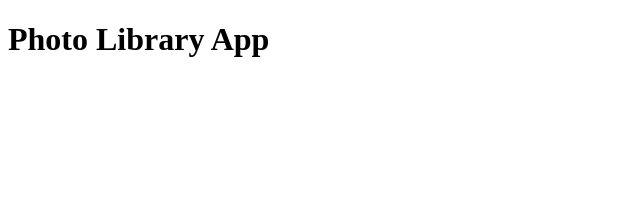
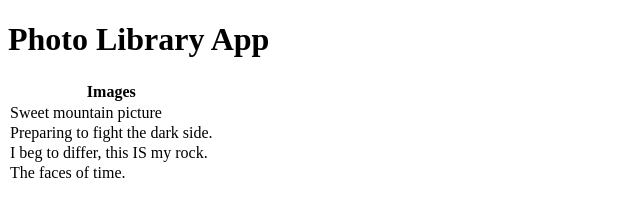
Before and after one commit to brnewby602/photo-library-sample, a website: page photo-backbone/index.html in a window 1280 px wide. Shown: the whole page, without its empty margins (0-640 px from the left). Drawn offline with Linux system fonts and the light colour scheme.

Commit message:
Implement ImageList and ImageListRow to display image descriptions in table

```diff
--- a/photo-backbone/index.html
+++ b/photo-backbone/index.html
@@ -10,11 +10,13 @@
     <script type='text/javascript' src='./bower_components/underscore/underscore-min.js'></script>
     <script type='text/javascript' src='./bower_components/jquery/dist/jquery.min.js'></script>
     <script type='text/javascript' src='./bower_components/backbone/backbone.js'></script>
-    <script type='text/javascript' src='./scripts/AppView.js'></script>
     <script type='text/javascript' src='./scripts/TitleView.js'></script>
     <script type='text/javascript' src='./scripts/TitleModel.js'></script>
+    <script type='text/javascript' src='./scripts/ImageModel.js'></script>
+    <script type='text/javascript' src='./scripts/ImageRowView.js'></script>
+    <script type='text/javascript' src='./scripts/ImageList.js'></script>
     <script type='text/javascript' src='./scripts/ImageListView.js'></script>
-    <script type='text/javascript' src='./scripts/ImageModel.js'></script>
+    <script type='text/javascript' src='./scripts/AppView.js'></script>
 
 
     <script type='text/javascript' src='./scripts/app.js'></script>
--- a/photo-backbone/scripts/AppView.js
+++ b/photo-backbone/scripts/AppView.js
@@ -11,9 +11,11 @@ var AppView = Backbone.View.extend({
 
     // clear out the html inside the <div id='app'> element
     this.$el.html('');
-    this.$el.append(this.titleView.render());
+    this.$el.append(this.titleView.$el);
 
-    // append the ImageListView and ImageView's
+    this.$el.append(this.imageListView.$el);
+
+    // ImageView's $el
 
     return this;
   }
--- /dev/null
+++ b/photo-backbone/scripts/ImageList.js
@@ -0,0 +1,4 @@
+var ImageList = Backbone.Collection.extend({
+  model: ImageModel
+
+});
--- a/photo-backbone/scripts/ImageListView.js
+++ b/photo-backbone/scripts/ImageListView.js
@@ -1,4 +1,7 @@
 var ImageListView = Backbone.View.extend({
+
+  tagName: 'table',
+  className: 'image-list',
 
   initialize: function() {
     this.render();
@@ -6,6 +9,33 @@ var ImageListView = Backbone.View.extend({
 
   render: function() {
 
+
+    this.$el.append('<thead><th>Images</th></thead>');
+
+    var tableBody = $('<tbody></tbody>');
+
+
+    // this.$el.append('<h4>Images</h4>');
+
+    this.collection.each(function(imageModel) {
+
+      var imageRow = new ImageRowView({model:imageModel});
+
+      tableBody.append(imageRow.$el);
+
+      // var tableRow = $('<tr></tr>');
+      // tableRow.text(imageModel.get('description'));
+
+
+      // var tableRow = $('<tr>' + imageModel.get('description') + '</tr>');
+      // tableBody.append(tableRow);
+        // console.log('imageModel', imageModel);
+    });
+
+    this.$el.append(tableBody);
+
+    // debugger;
+
     return this;
   }
 
--- a/photo-backbone/scripts/ImageModel.js
+++ b/photo-backbone/scripts/ImageModel.js
@@ -1,6 +1,9 @@
 var ImageModel = Backbone.Model.extend({
   defaults: {
-     // TODO
+    name: 'pug-yoda',
+    src: 'https://unsplash.com/photos/2Ts5HnA67k8',
+    description: 'Preparing to fight the dark side.',
+    rating: 5
   }
 
 });
--- /dev/null
+++ b/photo-backbone/scripts/ImageRowView.js
@@ -0,0 +1,17 @@
+var ImageRowView = Backbone.View.extend({
+
+  tagName: 'tr',
+  className: 'image-row',
+
+  initialize: function() {
+     // console.log('inside ImageRowView initialize');
+     this.render();
+  },
+
+  render: function() {
+
+     this.$el.append(this.model.get('description'));
+     return this;
+  }
+
+});
--- a/photo-backbone/scripts/TitleView.js
+++ b/photo-backbone/scripts/TitleView.js
@@ -13,7 +13,9 @@ var TitleView = Backbone.View.extend({
   },
 
   render: function() {
-    return this.$el.html(this.model.get('name'));
+    this.$el.text(this.model.get('name'));
+
+    return this;
   }
 
 });
--- a/photo-backbone/scripts/app.js
+++ b/photo-backbone/scripts/app.js
@@ -26,11 +26,8 @@ var images = [
 ];
 
 var title = {name: 'Photo Library App', language: 'en'};
+var myApp = new AppView({el: '#app', imageList: new ImageList(images), title: new TitleModel(title)});
 
-
-
-
-var myApp = new AppView({el: '#app', imageList: images, title: new TitleModel(title)});
 
 
 
```
